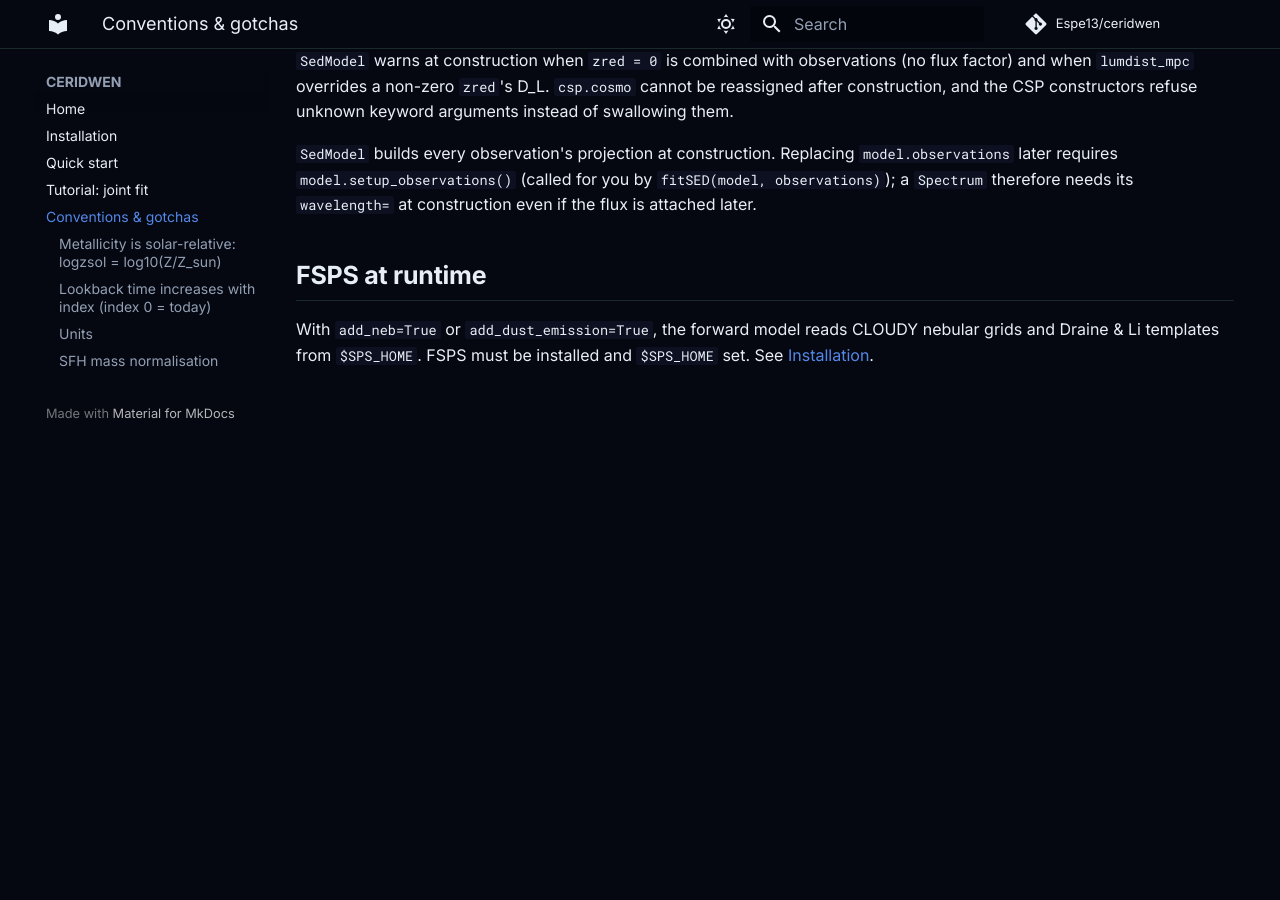
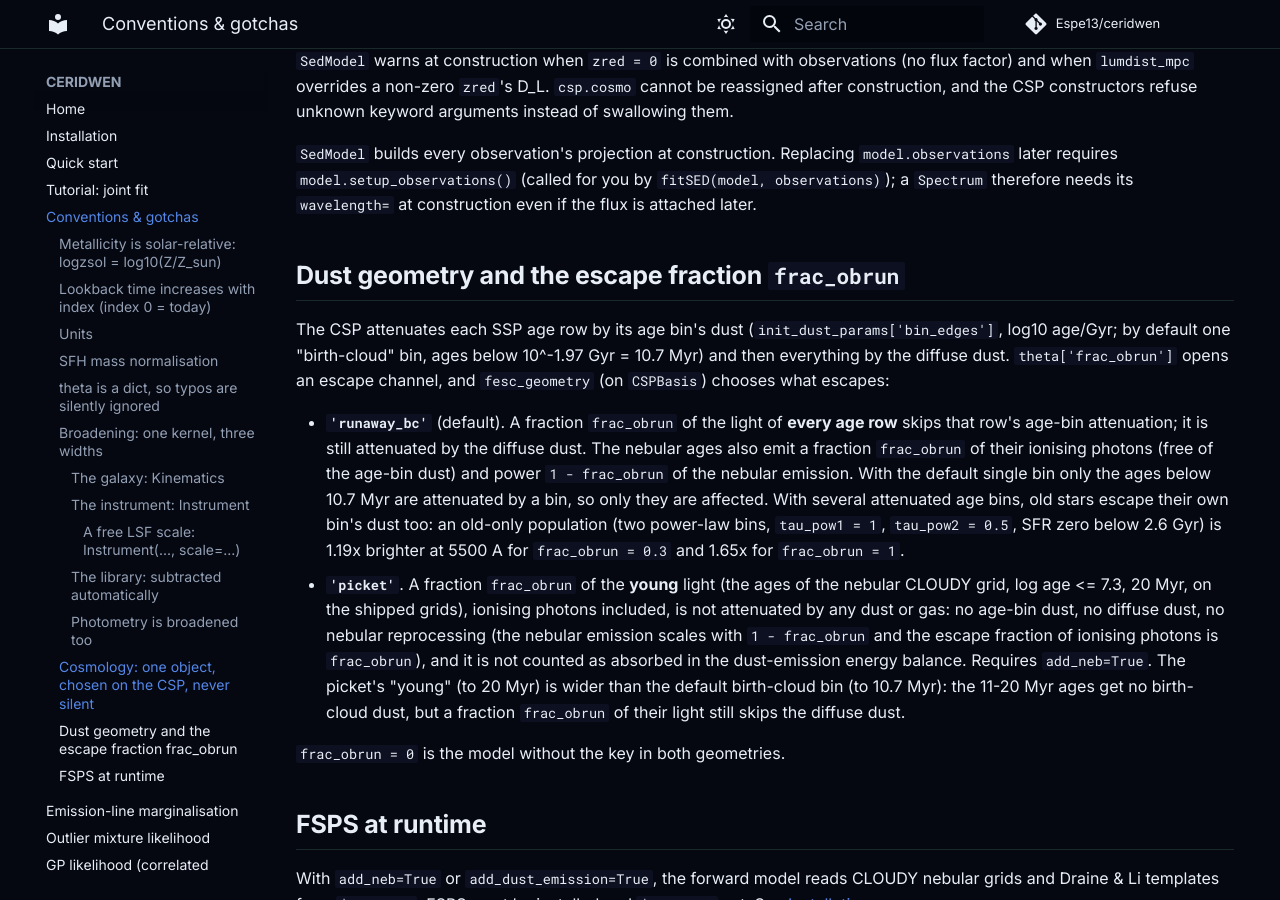
Before and after one commit to Espe13/ceridwen, an MkDocs documentation site: the page built from docs/conventions.md, in a window 1280 px wide and 900 px high, scrolled down 6181 px. Built offline with MkDocs 1.6.1 and Material for MkDocs 9.7.7, drawn with Linux system fonts in a browser that asks for light colours; comment, search, counter and statistics services are not loaded; before the commit the page ends 6618 px from its top, so only the background shows below that.

Commit message:
B1-012: document that runaway_bc frees frac_obrun of every age row
Behaviour kept (Amanda). CSPBasis docstring, docs/conventions.md (new section on
the dust geometry and frac_obrun) and GOTCHAS 21: with several attenuated age
bins old stars escape their bin's dust too; picket's "young" is the nebular
grid's age range (to 20 Myr), wider than the default birth-cloud bin.

Co-Authored-By: Claude Opus 5.5 (1M context) <noreply@anthropic.com>

```diff
--- a/docs/conventions.md
+++ b/docs/conventions.md
@@ -296,6 +296,32 @@ them.
 you by `fitSED(model, observations)`); a `Spectrum` therefore needs its
 `wavelength=` at construction even if the flux is attached later.
 
+## Dust geometry and the escape fraction `frac_obrun`
+
+The CSP attenuates each SSP age row by its age bin's dust (`init_dust_params['bin_edges']`,
+log10 age/Gyr; by default one "birth-cloud" bin, ages below 10^-1.97 Gyr = 10.7 Myr) and then
+everything by the diffuse dust. `theta['frac_obrun']` opens an escape channel, and
+`fesc_geometry` (on `CSPBasis`) chooses what escapes:
+
+- **`'runaway_bc'`** (default). A fraction `frac_obrun` of the light of **every age row** skips
+  that row's age-bin attenuation; it is still attenuated by the diffuse dust. The nebular ages
+  also emit a fraction `frac_obrun` of their ionising photons (free of the age-bin dust) and
+  power `1 - frac_obrun` of the nebular emission. With the default single bin only the ages
+  below 10.7 Myr are attenuated by a bin, so only they are affected. With several attenuated
+  age bins, old stars escape their own bin's dust too: an old-only population (two power-law
+  bins, `tau_pow1 = 1`, `tau_pow2 = 0.5`, SFR zero below 2.6 Gyr) is 1.19x brighter at 5500 A
+  for `frac_obrun = 0.3` and 1.65x for `frac_obrun = 1`.
+- **`'picket'`**. A fraction `frac_obrun` of the **young** light (the ages of the nebular CLOUDY
+  grid, log age <= 7.3, 20 Myr, on the shipped grids), ionising photons included, is not
+  attenuated by any dust or gas: no age-bin dust, no diffuse dust, no nebular reprocessing
+  (the nebular emission scales with `1 - frac_obrun` and the escape fraction of ionising
+  photons is `frac_obrun`), and it is not counted as absorbed in the dust-emission energy
+  balance. Requires `add_neb=True`. The picket's "young" (to 20 Myr) is wider than the default
+  birth-cloud bin (to 10.7 Myr): the 11-20 Myr ages get no birth-cloud dust, but a fraction
+  `frac_obrun` of their light still skips the diffuse dust.
+
+`frac_obrun = 0` is the model without the key in both geometries.
+
 ## FSPS at runtime
 
 With `add_neb=True` or `add_dust_emission=True`, the forward model reads CLOUDY
```
Also changed, not shown: GOTCHAS.md (+14 -0 lines), 1 other file.
